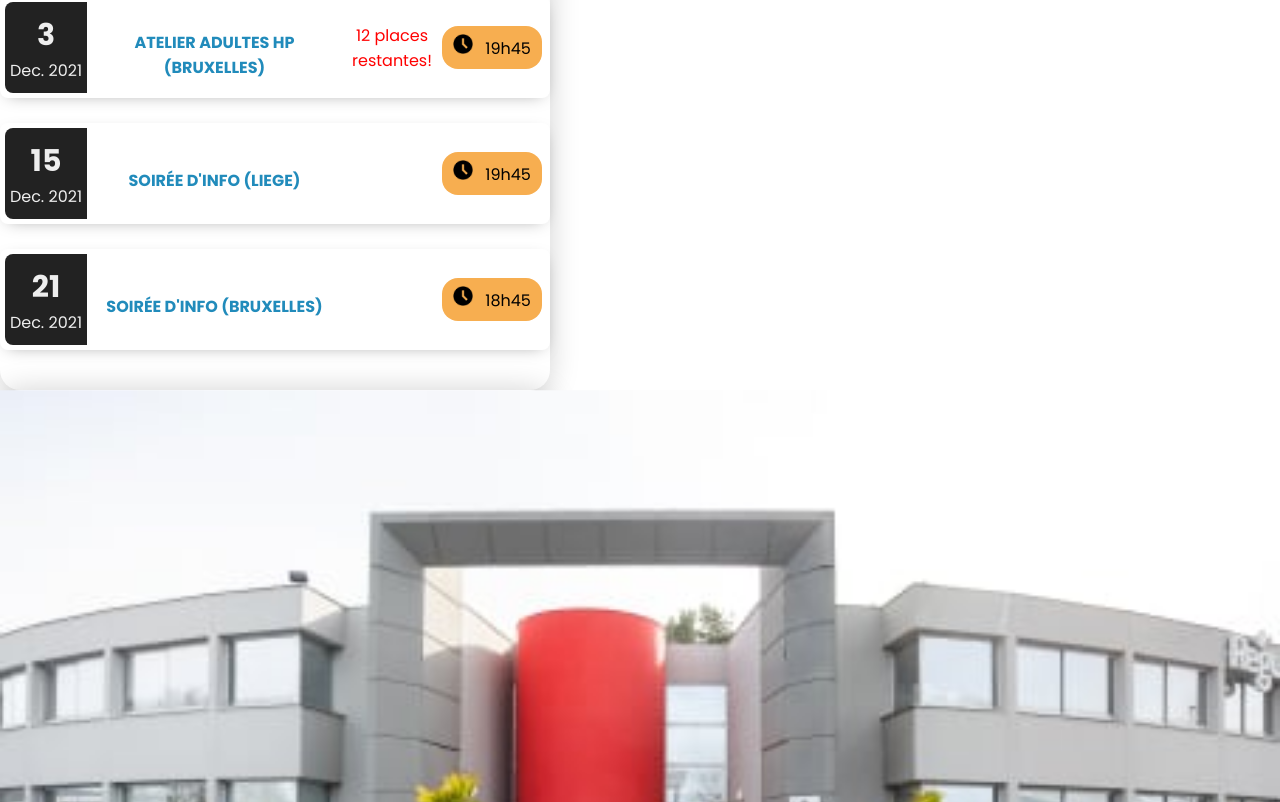
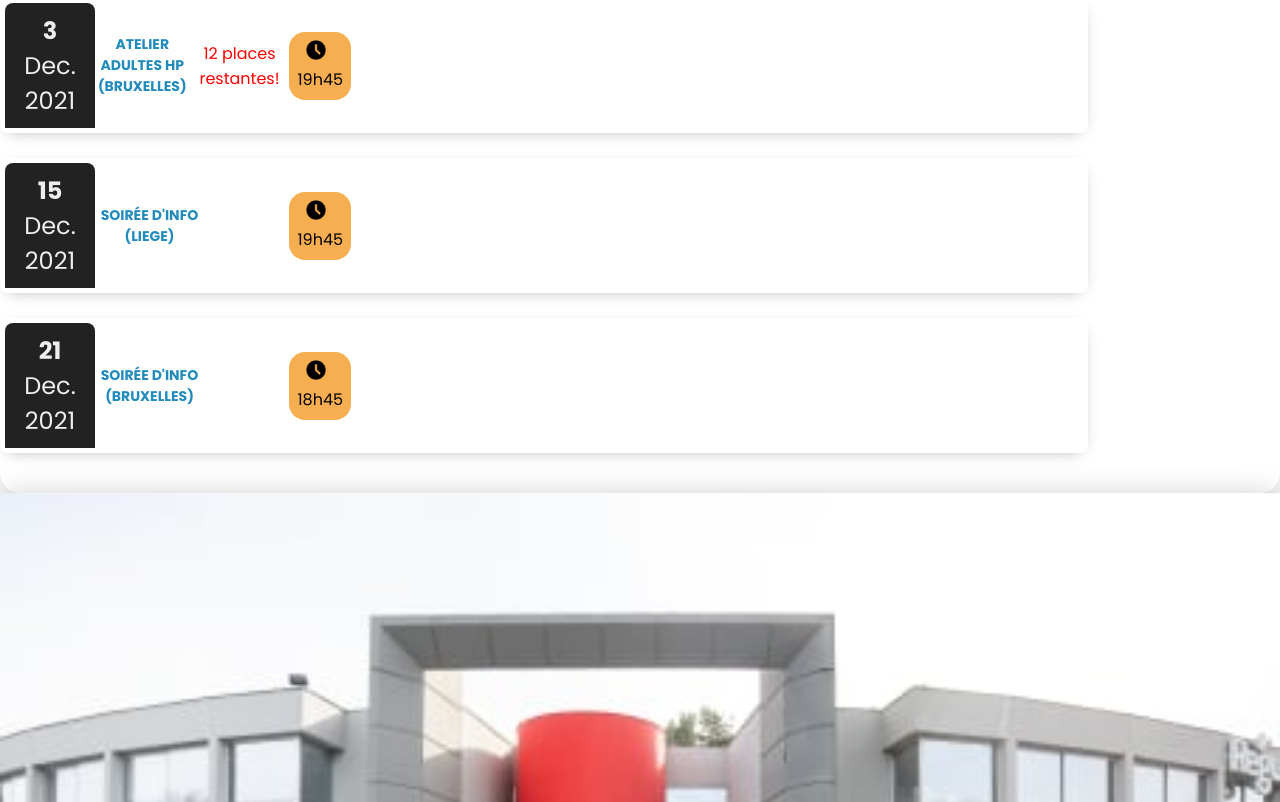
Before and after one commit to birennicolas/Douance.be, a plain HTML site: page index.html in a window 1280 px wide. Shown: the part 1538-2340 px from the top of the page. Drawn offline with Linux system fonts and the light colour scheme.

Commit message:
shadowfix

```diff
--- a/calendar.css
+++ b/calendar.css
@@ -30,7 +30,7 @@
 
   .event .event-right {
     display: flex;
-    max-width: 550px;
+    width: 20vw;
     justify-content: center;
     align-items: center;
   }
@@ -95,3 +95,55 @@
       height: auto;
     }
   }
+
+  @media all and (min-width:767px) and (max-width:1366px) {
+
+    .event {
+      max-width: none;
+      width: 85vw;
+      height: auto;
+
+    }
+
+    .event .event-left {
+      max-width: 90px;
+      padding: 0;
+      border-radius: 8px 8px 0 0;
+    }
+
+    .event .event-right {
+      display: flex;
+      max-width: none;
+      justify-content: center;
+      align-items: center;
+    }
+
+    .event .event-left .event-date .date,
+    .event .event-left .event-date .month {
+      display: inline-block;
+      font-size: 24px;
+    }
+
+    .event .event-left .event-date {
+      padding: 10px 0;
+    }
+
+    .event .event-right h3.event-title {
+      width: 300px;
+      font-size: 14px;
+      margin: 10px 0 10px 0;
+      color: #218bbb;
+      text-transform: uppercase;
+    }
+
+    .event .event-description{
+      width: 200px;
+      color: red;
+      padding: 10px;
+    }
+
+    .event .event-right .event-timing {
+      width: 70px;
+      height: auto;
+    }
+  }
--- a/index.html
+++ b/index.html
@@ -202,7 +202,7 @@
             </div>
             <div class="card card3">
                 <div class="container4">
-                  <iframe src="https://www.facebook.com/plugins/page.php?href=https%3A%2F%2Fwww.facebook.com%2Fdouance.be&tabs=timeline&width=450&height=650&small_header=false&adapt_container_width=true&hide_cover=false&show_facepile=true&appId" width="450" height="600" style="border:none;overflow:hidden" scrolling="no" frameborder="0" allowfullscreen="true" allow="autoplay; clipboard-write; encrypted-media; picture-in-picture; web-share"></iframe>
+                  <iframe src="https://www.facebook.com/plugins/page.php?href=https%3A%2F%2Fwww.facebook.com%2Fdouance.be&tabs=timeline&width=450&height=650&small_header=false&adapt_container_width=true&hide_cover=false&show_facepile=true&appId" width="600" height="600" style="border:none;overflow:hidden" scrolling="no" frameborder="0" allowfullscreen="true" allow="autoplay; clipboard-write; encrypted-media; picture-in-picture; web-share"></iframe>
                 </div>
                 <br>
                 <div class="details">
--- a/style.css
+++ b/style.css
@@ -55,12 +55,12 @@ nav {
 .nav-links a{
     color: white;
     letter-spacing: 4px;
-    font-size: 20px;
+    font-size: 18px;
     text-decoration: none;
 }
 
 .nav-links li:hover {
-    transform: scale(1.3);
+    transform: scale(1.1);
 }
 
 .burger div{
@@ -75,7 +75,6 @@ nav {
     display: flex;
     justify-content: right;
     padding-right: 10%;
-
 }
 
 .fab{
@@ -102,7 +101,7 @@ nav {
 
 .backdrop{
     display: flex;
-    width: 99vw;
+    width: 100%;
     height: 30vh;
     justify-content: center;
     align-items: center;
@@ -124,11 +123,11 @@ nav {
 .cards{
     display: grid;
     justify-content: center;
-    width: 99vw;
     padding-left: 15%;
     padding-right: 15%;
     padding-top: 2%;
-    column-gap: 10%;
+    column-gap: 2vw;
+    width: 100%;
 }
 
 .card{
@@ -163,22 +162,24 @@ nav {
 }
 
 .card1 {
-    max-width: 550px;
-    grid-column: 1;
-    grid-row: 8;
+   width: 30vw;
+   grid-column: 1;
 }
 
 .card2 {
-    max-width: 550px;
-    grid-column: 2;
-    grid-row: 8;
+   width: 30vw;
+   grid-column: 2;
 }
 
 .card3 {
-    min-width: 450px;
-    max-width: 550px;
-    grid-column: 3;
-    grid-row: 8;
+   max-width: 450px;
+   grid-column: 3;
+   margin: 0;
+   padding: 0;
+}
+
+.container4 iframe{
+    max-width: 450px;
 }
 
 .row-striped:nth-of-type(odd){
@@ -199,7 +200,7 @@ nav {
 
   @import url("https://fonts.googleapis.com/css?family=Roboto:900");
 
-a {
+.cotisations a {
   font-family: "Roboto", sans-serif;
   font-weight: 900;
   font-size: larger;
@@ -494,7 +495,7 @@ a {
     }
 
     .cards{
-        display:block;
+        display: block;
         justify-content: center;
         width: 100vw;
         padding-top: 2%;
@@ -512,16 +513,23 @@ a {
     }
 
     .card1 {
+        display: block;
+        max-width: none;
         width: 100vw;
         height: auto;
+        justify-content: center;
+        align-items: center;
     }
 
     .card2 {
+        display: block;
+        max-width: none;
         width: 100vw;
         height: auto;
     }
 
     .card3 {
+        max-width: none;
         display: none;
         width: 100vw;
         height: auto;
@@ -538,9 +546,10 @@ a {
     }
 
     .details{
+       display: block;
        width: 100vw;
        height: auto;
-
+       justify-content: center;
     }
 
     .footer {
```
